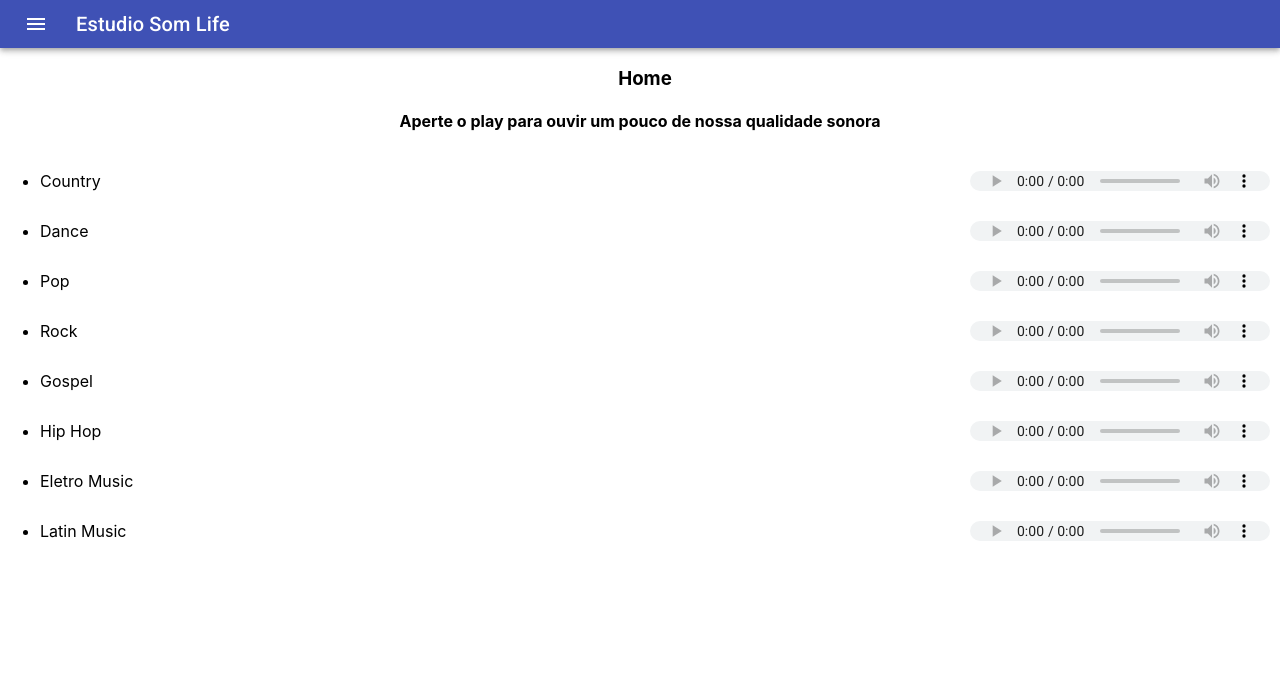
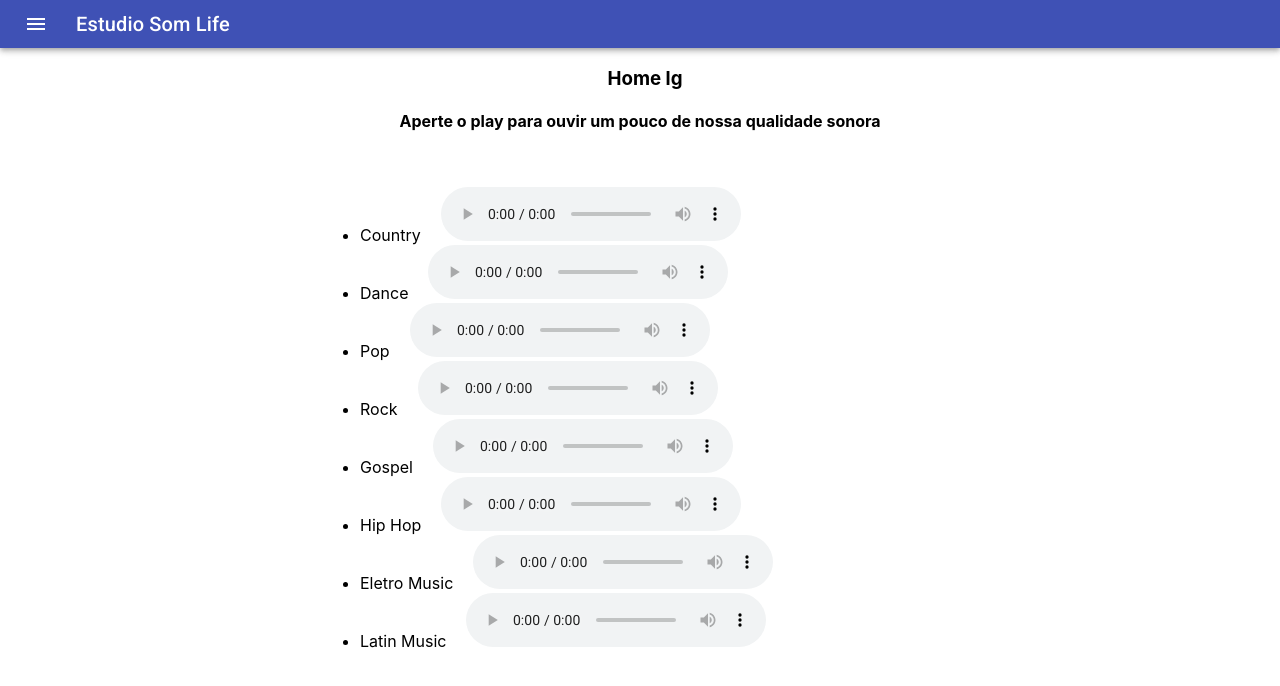
Before and after one commit to pedromartinsjesus/somlife, a React (Create React App) app: page / in a window 1280 px wide. Shown: the top 686 px of the page. Built offline with nearby package versions, Linux system fonts and the light colour scheme.

Commit message:
Still coding

```diff
--- a/src/components/Home/home.js
+++ b/src/components/Home/home.js
@@ -1,11 +1,15 @@
-import React from 'react';
+import React, { useEffect } from 'react';
 import { makeStyles } from '@material-ui/core/styles';
+import Grid from '@material-ui/core/Grid';
+import Paper from '@material-ui/core/Paper';
+import withWidth from '@material-ui/core/withWidth';
+
 
 
 
 const useStyles = makeStyles((theme) => ({
     root: {
-        width: '100%',
+        flexGrow: 1,
         backgroundColor: theme.palette.background.paper,
     },
 
@@ -20,12 +24,22 @@ const useStyles = makeStyles((theme) => ({
     },
 
     player: {
-        float: 'right',
-        height: 20,
-        marginRight: 10,
+
+
     },
     listItem: {
-        marginBottom: 30,
+
+    },
+
+    [theme.breakpoints.up('lg')]: {
+        player: {
+            marginLeft: 20,
+        },
+
+        listItem: {
+
+        },
+
     },
 
 }));
@@ -34,17 +48,26 @@ const useStyles = makeStyles((theme) => ({
 
 
 
-const Home = () => {
+const Home = (props) => {
 
     const classes = useStyles();
+
+    const { width } = props;
 
 
     return (
         <div className={classes.root}>
-            <h3 className={classes.home}>Home</h3>
+            <Grid item xs={12}>
+                <h3 className={classes.home}>Home {width} </h3>
 
                 <h4 className={classes.tituloPlay}>Aperte o play para ouvir um pouco de nossa qualidade sonora</h4>
+            </Grid>
 
+
+            <Grid container>
+                <Grid item xs={1} sm={3} md={3} lg={3}></Grid>
+
+                <Grid item xs={6} sm={3} md={3} lg={8}>
                     <ul>
 
                         <li className={classes.listItem}>Country
@@ -89,8 +112,14 @@ const Home = () => {
                             </audio>
                         </li>
                     </ul>
-        </div>
+                </Grid>
+                <Grid xs={1} md={3} lg={1}></Grid>
+            </Grid>
+
+        </div >
     )
 }
 
-export default Home;
+
+
+export default withWidth()(Home);
```
Lines whose indentation alone changed are shown as unchanged.
